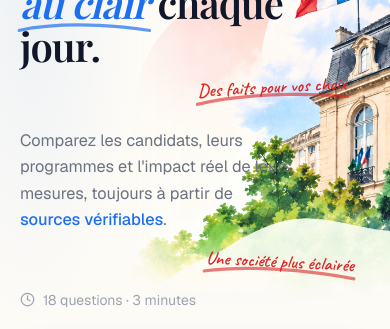
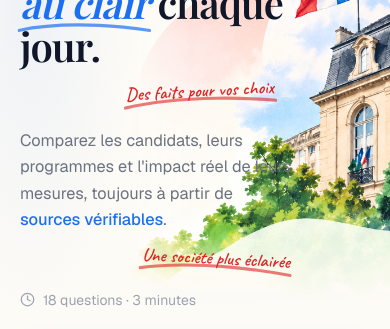
Before and after one commit to guillaume-pierron/poliscope, a Next.js app: page / in a window 390 px wide. Shown: the part 272-601 px from the top of the page. Built offline with nearby package versions, Linux system fonts and the light colour scheme; no server answers; the database is empty; a web font is replaced by a local one.

Commit message:
Décale vers la gauche les deux annotations manuscrites du hero mobile
Co-Authored-By: Claude Sonnet 5 <noreply@anthropic.com>

```diff
--- a/src/components/home/hero.tsx
+++ b/src/components/home/hero.tsx
@@ -102,7 +102,7 @@ export function Hero({
               </span>
             </h1>
 
-            <HandNote tone="danger" className="mt-3 block -rotate-3 pr-6 text-right sm:hidden">
+            <HandNote tone="danger" className="mt-3 block -rotate-3 pr-24 text-right sm:hidden">
               Des faits pour vos choix
             </HandNote>
 
@@ -112,7 +112,7 @@ export function Hero({
               <span className="font-medium text-primary">sources vérifiables</span>.
             </p>
 
-            <HandNote tone="danger" className="mt-3 block rotate-3 pr-4 text-right sm:hidden">
+            <HandNote tone="danger" className="mt-3 block rotate-3 pr-20 text-right sm:hidden">
               Une société plus éclairée
             </HandNote>
 
```
